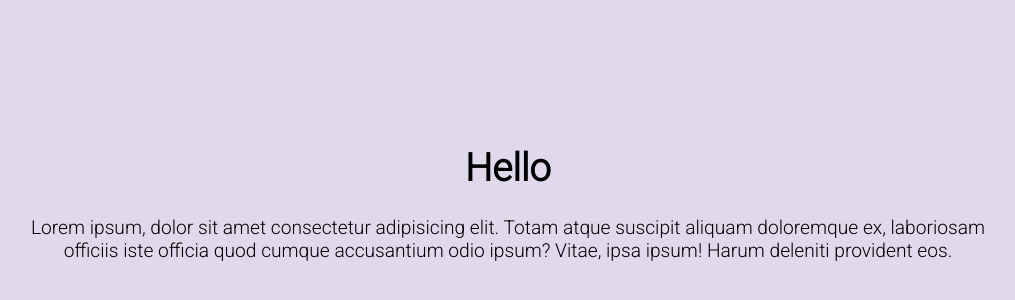
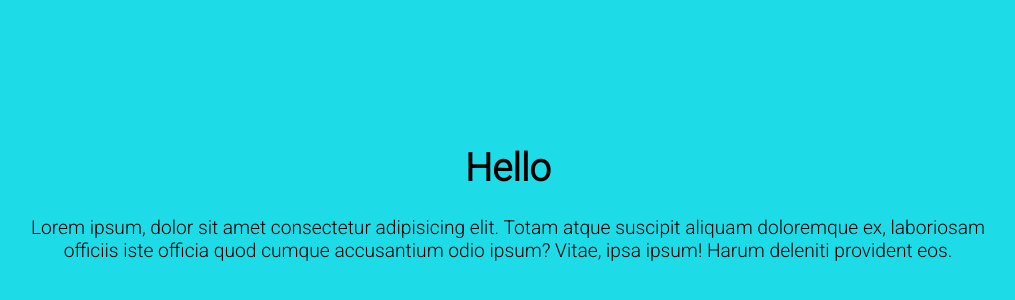
Before and after one commit to do-jonathan4/frontend-styling-practice, a website: page index.html in a window 1280 px wide. Shown: the part 164-464 px from the top of the page, without its empty margins (132-1147 px from the left). Drawn offline with Linux system fonts and the light colour scheme.

Commit message:
changed bg color to #1ddce7

```diff
--- a/assets/css/styles.css
+++ b/assets/css/styles.css
@@ -1,3 +1,3 @@
 body {
-        background-color: #e0d8eb;
+        background-color: #1ddce7;
     }
```
